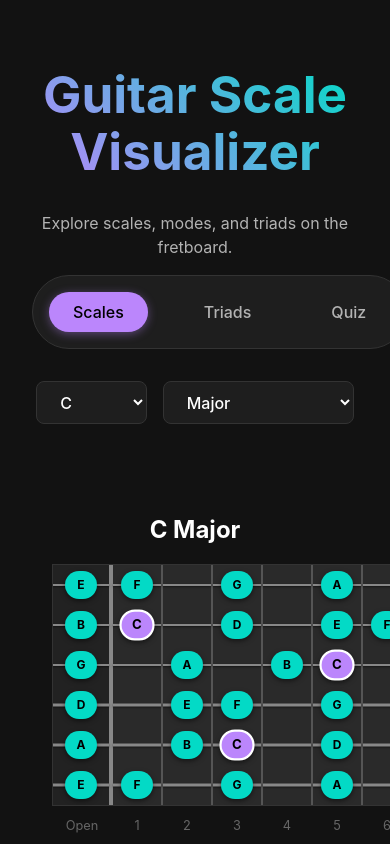
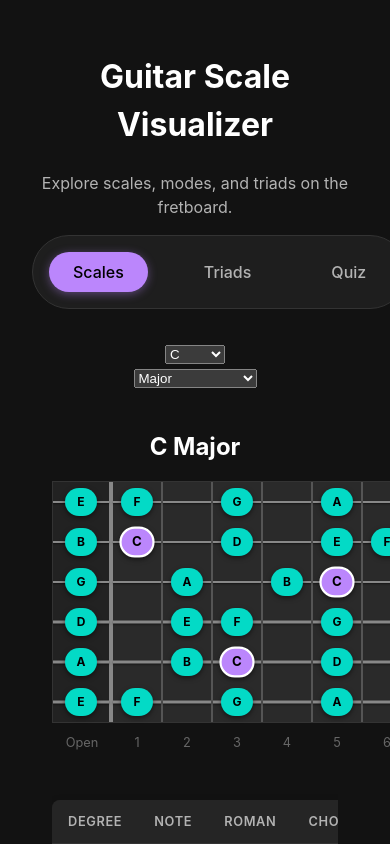
Before and after one commit to imthejota/guitar-visualizer, a React (Vite) app: page / in a window 390 px wide. Shown: the top 844 px of the page. Built offline with nearby package versions, Linux system fonts and the light colour scheme.

Commit message:
Fix: Mobile scrolling behavior

```diff
--- a/src/index.css
+++ b/src/index.css
@@ -31,6 +31,8 @@ body {
   place-items: center;
   min-width: 320px;
   min-height: 100vh;
+  overflow-x: hidden;
+  /* Prevent body scroll */
 }
 
 #root {
@@ -39,58 +41,26 @@ body {
   margin: 0 auto;
   padding: 2rem;
   text-align: center;
+  box-sizing: border-box;
+  /* Ensure padding is contained */
 }
 
-h1 {
-  font-size: 3.2em;
-  line-height: 1.1;
-  background: -webkit-linear-gradient(45deg, var(--primary-color), var(--secondary-color));
-  -webkit-background-clip: text;
-  -webkit-text-fill-color: transparent;
-  margin-bottom: 2rem;
-}
-
-.controls {
-  display: flex;
-  gap: 1rem;
-  justify-content: center;
-  margin-bottom: 3rem;
-  flex-wrap: wrap;
-}
-
-.control-group {
-  display: flex;
-  flex-direction: column;
-  align-items: flex-start;
-}
-
-select {
-  padding: 0.6em 1.2em;
-  font-size: 1em;
-  font-weight: 500;
-  font-family: inherit;
-  background-color: var(--surface-color);
-  color: var(--text-primary);
-  border: 1px solid #333;
-  border-radius: 8px;
-  cursor: pointer;
-  transition: border-color 0.25s;
-}
-
-select:hover {
-  border-color: var(--primary-color);
-}
-
-select:focus {
-  outline: 4px auto -webkit-focus-ring-color;
-}
+/* ... headers ... */
 
 .fretboard-container {
   overflow-x: auto;
+  /* Allow internal scroll */
   padding: 20px 0;
   background: var(--surface-color);
   border-radius: 12px;
   box-shadow: 0 4px 20px rgba(0, 0, 0, 0.5);
+  width: 100%;
+  max-width: 90vw;
+  /* Ensure it fits within viewport width with some margin */
+  margin: 0 auto;
+  /* Center the container itself */
+  /* Scrollbar styling for smoother feel */
+  -webkit-overflow-scrolling: touch;
 }
 
 .fretboard {
```
